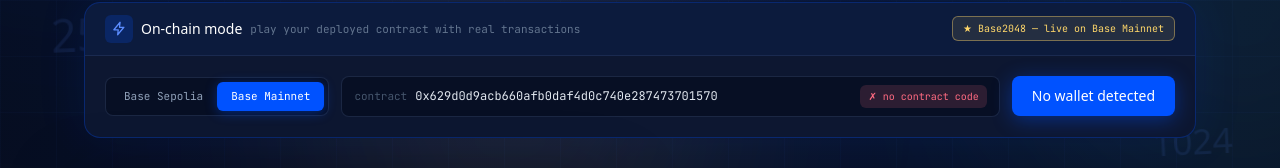
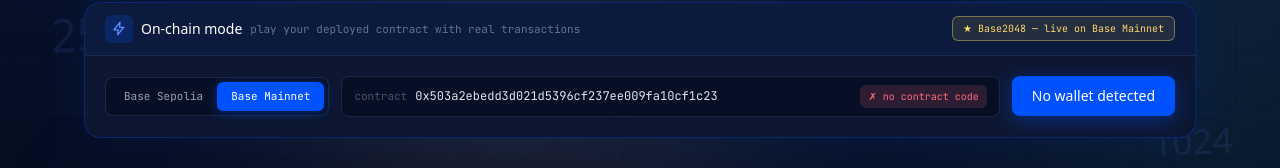
Before and after one commit to msnik-hermes/Base2048, a React (Vite) app: page / in a window 1280 px wide. Shown: the part 504-672 px from the top of the page. Built offline with nearby package versions, Linux system fonts and the light colour scheme; no server answers; a web font is replaced by a local one.

Commit message:
Point frontend at re-deployed contract with fixed VRF encoding (0x503a2ebedd...)

```diff
--- a/src/App.tsx
+++ b/src/App.tsx
@@ -92,7 +92,7 @@ export default function App() {
 function Main() {
   const chain = useBaseChain();
   const [netId, setNetId] = useState<NetId>('mainnet');
-  const [contractAddr, setContractAddr] = useState('0x629d0d9acb660afb0daf4d0c740e287473701570');
+  const [contractAddr, setContractAddr] = useState('0x503a2ebedd3d021d5396cf237ee009fa10cf1c23');
   const oc = useOnchain(netId, contractAddr);
   const onchain = oc.active;
   const game = useGame(chain.block, !onchain);
--- a/src/components/OnchainBar.tsx
+++ b/src/components/OnchainBar.tsx
@@ -11,7 +11,7 @@ const RUN_BADGE: Record<number, { label: string; cls: string }> = {
 };
 
 export const KNOWN_DEPLOYMENTS: { label: string; address: string; net: NetId }[] = [
-  { label: 'Base2048 — live on Base Mainnet', address: '0x629d0d9acb660afb0daf4d0c740e287473701570', net: 'mainnet' },
+  { label: 'Base2048 — live on Base Mainnet', address: '0x503a2ebedd3d021d5396cf237ee009fa10cf1c23', net: 'mainnet' },
 ];
 
 /** Probes the address with eth_getCode to confirm a contract really lives there. */
```
